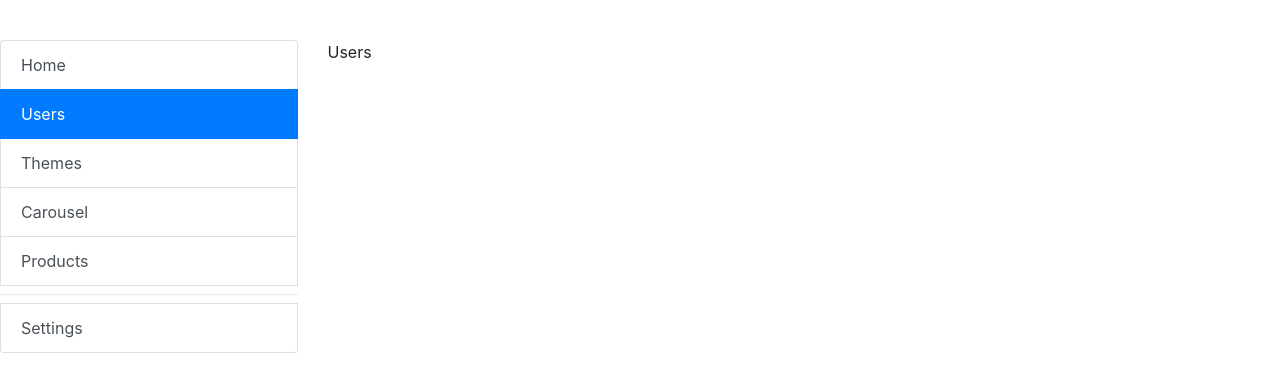
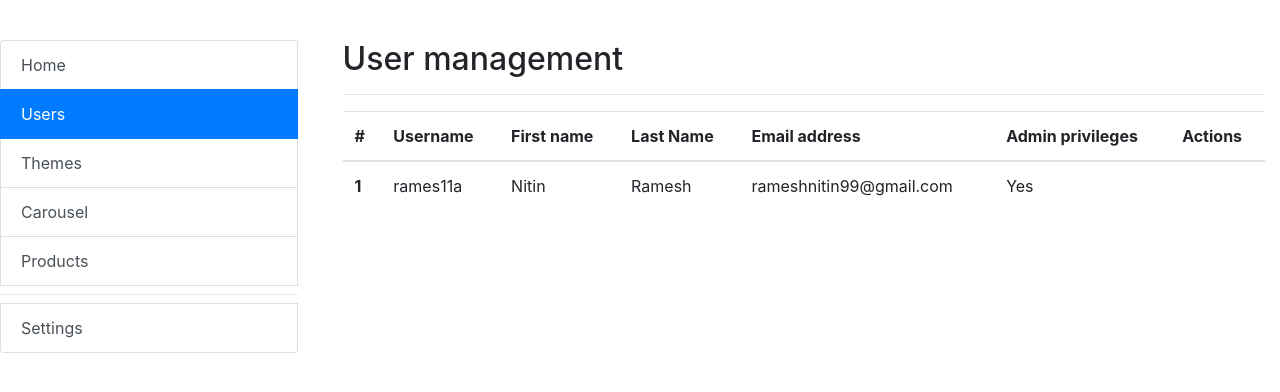
Before and after one commit to VanMinhN/EighteenTech, a PHP site: page /admin.php in a window 1280 px wide, after a click on "Users". Shown: the part 60-452 px from the top of the page. Run offline with PHP 8.4, Linux system fonts and the light colour scheme; a user stored in the database is signed in; data comes from the database, SQL or seed files in the repository.

Commit message:
added user management page

```diff
--- a/admin.php
+++ b/admin.php
@@ -24,6 +24,7 @@ if ($_SESSION["is_admin"] != true){
     		<meta name="author" content="Nitin Ramesh">
    		<meta name="viewport" content="width=device-width, initial-scale=1.0">
   		<link rel="stylesheet" href="https://maxcdn.bootstrapcdn.com/bootstrap/4.4.1/css/bootstrap.min.css">
+      <link rel="stylesheet" href="https://cdnjs.cloudflare.com/ajax/libs/font-awesome/4.7.0/css/font-awesome.min.css">
 </head>
 <body>
   <div>
@@ -38,13 +39,15 @@ if ($_SESSION["is_admin"] != true){
 	  <div class="col-xl-9">
 		  <div class="tab-content" id="nav-tabContent">
       		<div class="tab-pane fade show active" id="list-home" role="tabpanel" aria-labelledby="list-home-list">
-		  		 <?php $IPATH = $_SERVER["DOCUMENT_ROOT"]."/admin/"; include($IPATH."admininfo.php"); ?> <!-- Admin info -->
-			</div>
-      <div class="tab-pane fade" id="list-users" role="tabpanel" aria-labelledby="list-users-list">Users</div>
-      <div class="tab-pane fade" id="list-themes" role="tabpanel" aria-labelledby="list-themes-list">Themes</div>
-      <div class="tab-pane fade" id="list-products" role="tabpanel" aria-labelledby="list-products-list">Products</div>
-		<div class="tab-pane fade" id="list-settings" role="tabpanel" aria-labelledby="list-settings-list">Settings</div>
-		<div class="tab-pane fade" id="list-carousel" role="tabpanel" aria-labelledby="list-carousel-list">Carousel content</div>
+		  		      <?php $IPATH = $_SERVER["DOCUMENT_ROOT"]."/admin/"; include($IPATH."adminInfo.php"); ?> <!-- Admin info -->
+			    </div>
+          <div class="tab-pane fade" id="list-users" role="tabpanel" aria-labelledby="list-users-list">
+            <?php $IPATH = $_SERVER["DOCUMENT_ROOT"]."/admin/"; include($IPATH."adminUserManagement.php"); ?> <!-- Admin User Management -->
+          </div>
+          <div class="tab-pane fade" id="list-themes" role="tabpanel" aria-labelledby="list-themes-list">Themes</div>
+          <div class="tab-pane fade" id="list-products" role="tabpanel" aria-labelledby="list-products-list">Products</div>
+		      <div class="tab-pane fade" id="list-settings" role="tabpanel" aria-labelledby="list-settings-list">Settings</div>
+		      <div class="tab-pane fade" id="list-carousel" role="tabpanel" aria-labelledby="list-carousel-list">Carousel content</div>
     </div>
 	  </div>
 </div>
--- /dev/null
+++ b/admin/adminUserManagement.php
@@ -0,0 +1,79 @@
+
+<div class="container">
+	<h2>User management</h2>
+  <hr>
+  <table class="table table-hover">
+  <thead>
+    <tr>
+      <th scope="col">#</th>
+      <th scope="col">Username</th>
+      <th scope="col">First name</th>
+      <th scope="col">Last Name</th>
+      <th scope="col">Email address</th>
+      <th scope="col">Admin privileges</th>
+      <th scope="col">Actions</th>
+    </tr>
+  </thead>
+  <tbody>
+  <?php
+  // Initialize the session
+  session_start();
+  // Include config file
+  require_once "config.php";
+  //set page number
+  //define total number of results you want per page
+
+   //retrieve the selected results from database
+   $query = "SELECT id, username, emailaddress, first_name, last_name, is_admin FROM users ";
+   $result = mysqli_query($link, $query);
+
+   //display the retrieved result on the webpage
+   while ($row = mysqli_fetch_array($result)) {
+       echo '<tr>
+              <th scope="row">'.$row['id'].'</th>
+              <td>'.$row['username'].'</td>
+              <td>'.$row['first_name'].'</td>
+              <td>'.$row['last_name'].'</td>
+              <td>'.$row['emailaddress'].'</td>';
+              if($row['is_admin']==1){
+                echo '<td>Yes</td>';
+                if($row['username']!=$_SESSION["username"]){
+                  echo '<td>
+                        <div class="dropdown">
+                          <button type="button" class="btn btn-default" id="dropdownMenuButton" data-toggle="dropdown" aria-haspopup="true" aria-expanded="false">
+                              <i style="font-size:20px;" class="fa fa-ellipsis-v"></i>
+                          </button>
+                          <div class="dropdown-menu dropdown-menu-right" aria-labelledby="dropdownMenuButton">
+                            <a class="dropdown-item" href="/changepermissions.php?userid='.$row['id'].'&action='.$row['is_admin'].'">Revoke admin privileges</a>
+                            <a class="dropdown-item" href="/removeuser.php?userid='.$row['id'].'">Delete admin</a>
+                          </div>
+                        </div>
+                        </td>';
+                }
+
+              }
+              else{
+                echo '<td>No</td>';
+                echo '<td>
+                      <div class="dropdown">
+                        <button type="button" class="btn btn-default" id="dropdownMenuButton" data-toggle="dropdown" aria-haspopup="true" aria-expanded="false">
+                            <i style="font-size:20px;" class="fa fa-ellipsis-v"></i>
+                        </button>
+                        <div class="dropdown-menu dropdown-menu-right" aria-labelledby="dropdownMenuButton">
+                          <a class="dropdown-item" href="/changepermissions.php?userid='.$row['id'].'&action='.$row['is_admin'].'">Give admin privileges</a>
+                          <a class="dropdown-item" href="/removeuser.php?userid='.$row['id'].'">Delete user</a>
+                        </div>
+                      </div>
+                      </td>';
+              }
+
+      echo '</tr>';
+   }
+
+
+
+
+?>
+</tbody>
+</table>
+</div>
```
Also changed, not shown: changepermissions.php (added), removeuser.php (added).
